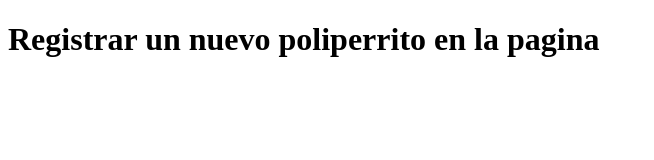
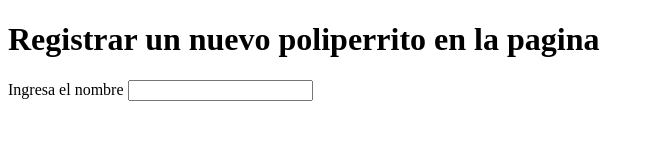
Before and after one commit to hugojimenezc/poliperritos, a plain HTML site: page registro.html in a window 1280 px wide. Shown: the whole page, without its empty margins (0-654 px from the left). Drawn offline with Linux system fonts and the light colour scheme.

Commit message:
agregar form

```diff
--- a/registro.html
+++ b/registro.html
@@ -7,5 +7,9 @@
 </head>
 <body>
     <h1>Registrar un nuevo poliperrito en la pagina</h1>
+    <form>
+        <label>Ingresa el nombre</label>
+        <input type="text">
+    </form>
 </body>
 </html>
```
